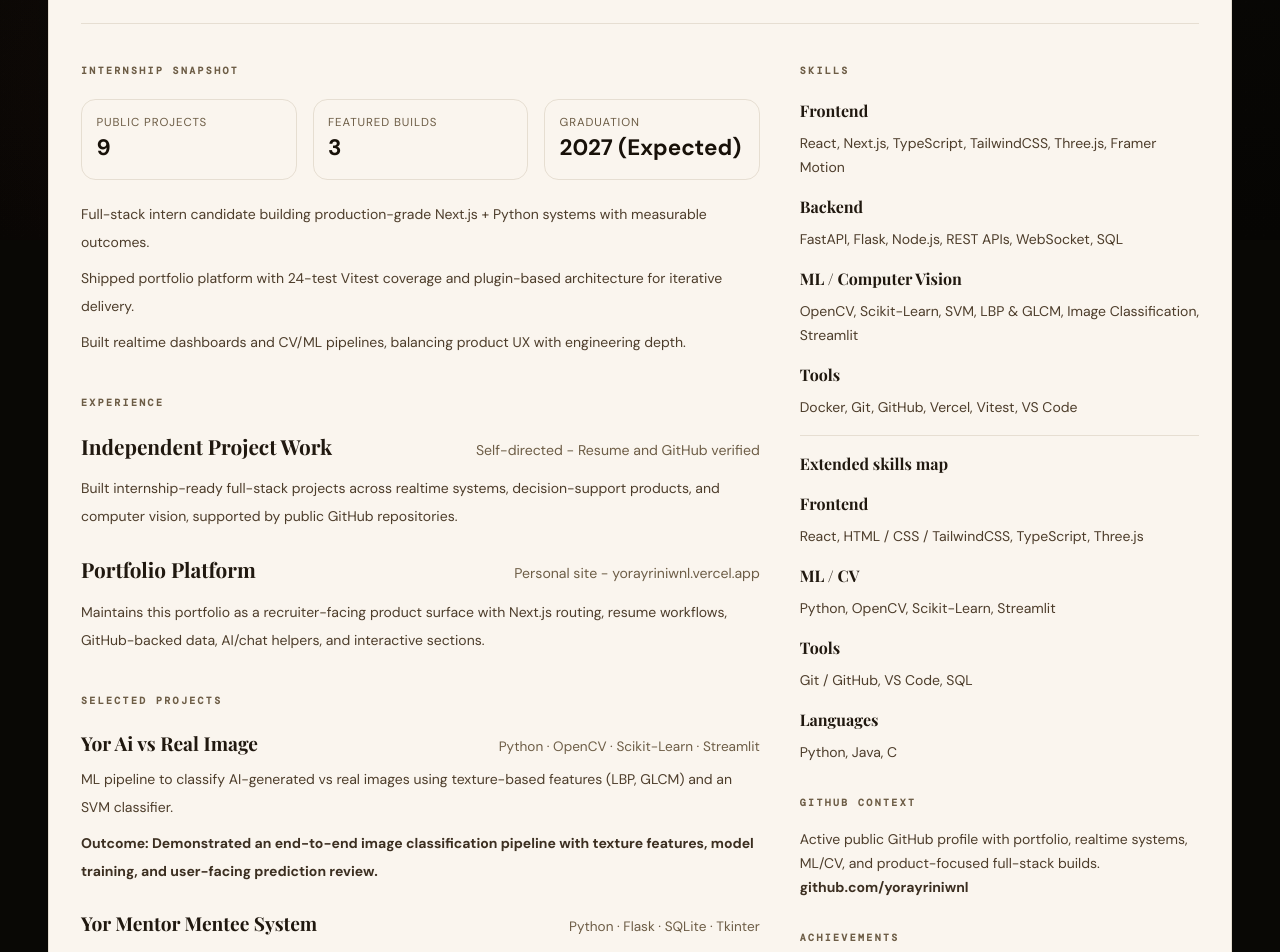
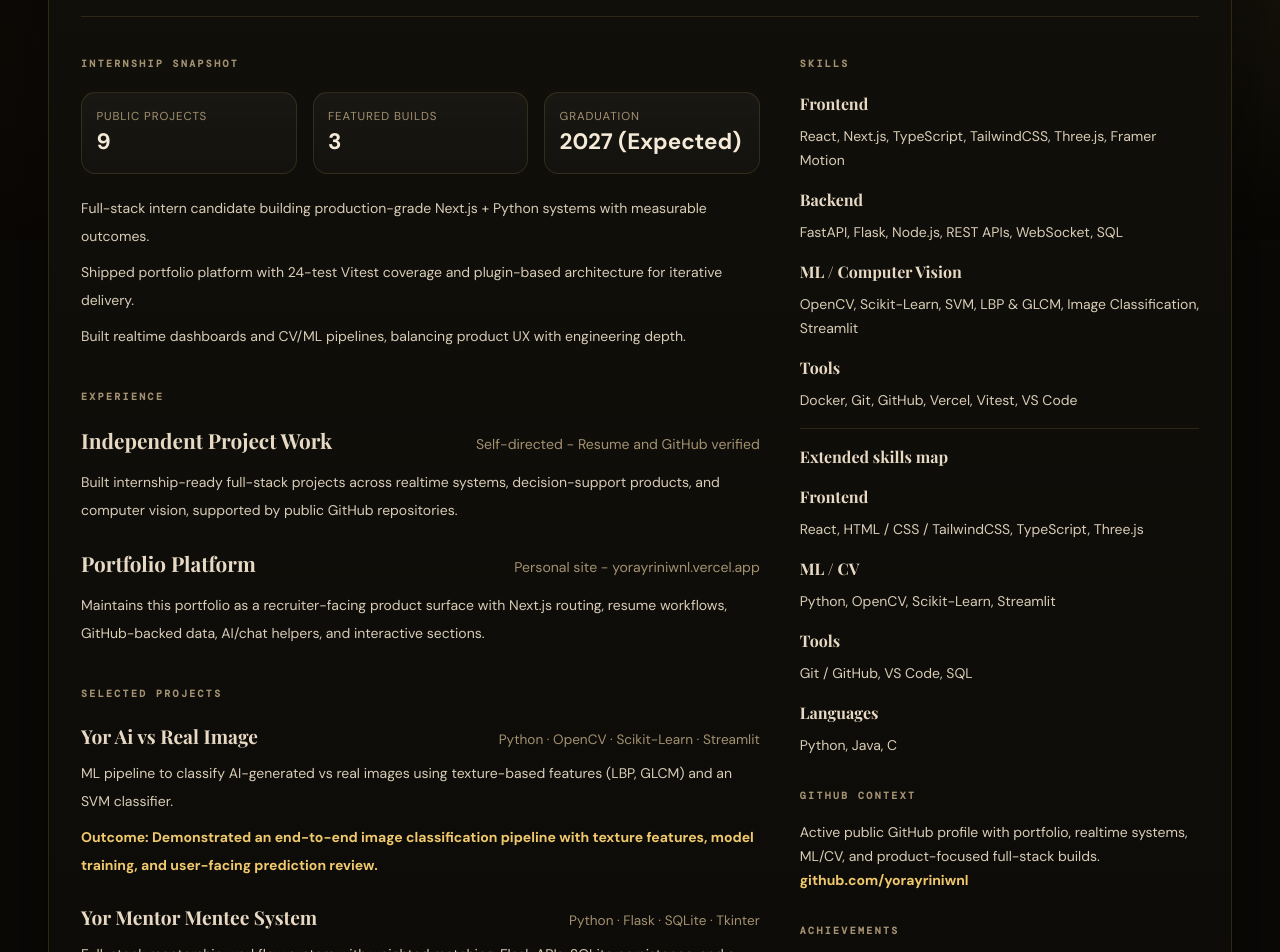
Before and after one commit to yorayriniwnl/Yor-Ayrin-iwnl, a Next.js app: page /resume in a window 1280 px wide. Shown: the part 560-1512 px from the top of the page. Built offline with nearby package versions, Linux system fonts and the light colour scheme; no server answers.

Commit message:
Darken resume page surface

```diff
--- a/app/resume/page.tsx
+++ b/app/resume/page.tsx
@@ -1,5 +1,6 @@
 import Link from 'next/link'
 import type { Metadata } from 'next'
+import type { CSSProperties } from 'react'
 import PrintResumeButton from '../../components/PrintResumeButton'
 import ResumePrintStyles from '../../components/ResumePrintStyles'
 import ResumeTools from '../../components/ResumeTools'
@@ -22,12 +23,30 @@ type ResumeSectionProps = {
   items: ResumeEntry[]
 }
 
+type ResumePageThemeStyle = CSSProperties & {
+  '--resume-card-bg': string
+  '--resume-card-border': string
+  '--resume-divider': string
+  '--resume-heading': string
+  '--resume-subheading': string
+  '--resume-body': string
+  '--resume-muted': string
+  '--resume-panel': string
+  '--resume-shadow': string
+  '--ds-text': string
+  '--ds-text-soft': string
+  '--ds-text-muted': string
+  '--ds-border': string
+  '--ds-primary': string
+  '--ds-primary-strong': string
+}
+
 function ResumeSection({ title, items }: ResumeSectionProps): JSX.Element {
   return (
     <section>
       <h2
         style={{
-          color: '#6d5d46',
+          color: 'var(--resume-muted)',
           fontFamily: 'var(--ds-font-mono)',
           fontSize: '0.62rem',
           letterSpacing: '0.24em',
@@ -43,7 +62,7 @@ function ResumeSection({ title, items }: ResumeSectionProps): JSX.Element {
             <div className="flex flex-col gap-1 sm:flex-row sm:items-baseline sm:justify-between">
               <h3
                 style={{
-                  color: '#20180f',
+                  color: 'var(--resume-subheading)',
                   fontFamily: 'var(--ds-font-display)',
                   fontSize: '1.3rem',
                   fontWeight: 700,
@@ -51,9 +70,9 @@ function ResumeSection({ title, items }: ResumeSectionProps): JSX.Element {
               >
                 {item.title}
               </h3>
-              <p style={{ color: '#6d5d46', fontSize: '0.88rem' }}>{item.meta}</p>
+              <p style={{ color: 'var(--resume-muted)', fontSize: '0.88rem' }}>{item.meta}</p>
             </div>
-            <p className="mt-3 text-sm leading-7" style={{ color: '#4d3d2b' }}>
+            <p className="mt-3 text-sm leading-7" style={{ color: 'var(--resume-body)' }}>
               {item.summary}
             </p>
           </article>
@@ -88,6 +107,28 @@ const INTERNSHIP_HIGHLIGHTS = [
   'Built realtime dashboards and CV/ML pipelines, balancing product UX with engineering depth.',
 ]
 
+const resumePageTheme: ResumePageThemeStyle = {
+  '--resume-card-bg': 'linear-gradient(180deg, rgba(18, 16, 11, 0.98), rgba(10, 9, 6, 0.98))',
+  '--resume-card-border': 'rgba(201, 168, 76, 0.18)',
+  '--resume-divider': 'rgba(201, 168, 76, 0.16)',
+  '--resume-heading': '#f4ead7',
+  '--resume-subheading': '#e7d9c3',
+  '--resume-body': '#d8ccb7',
+  '--resume-muted': '#a39171',
+  '--resume-panel': 'linear-gradient(180deg, rgba(255, 255, 255, 0.04), rgba(255, 255, 255, 0.02))',
+  '--resume-shadow': '0 34px 84px rgba(0, 0, 0, 0.46)',
+  '--ds-text': '#ddd3c1',
+  '--ds-text-soft': '#f4ead7',
+  '--ds-text-muted': '#a39171',
+  '--ds-border': 'rgba(201, 168, 76, 0.18)',
+  '--ds-primary': '#c9a84c',
+  '--ds-primary-strong': '#f0c96d',
+  background:
+    'radial-gradient(circle at top right, rgba(201, 168, 76, 0.16), transparent 28%), radial-gradient(circle at bottom left, rgba(192, 74, 58, 0.12), transparent 30%)',
+  color: 'var(--ds-text)',
+  paddingTop: 'calc(var(--ds-header-height) + 1rem)',
+}
+
 export default function ResumePage(): JSX.Element {
   const selectedProjects = ORDERED_PROJECTS
     .filter((project) => !project.autoGenerated)
@@ -98,7 +139,7 @@ export default function ResumePage(): JSX.Element {
     <>
       <ResumePrintStyles />
 
-      <section className="ds-section">
+      <section className="ds-section" data-resume-shell style={resumePageTheme}>
         <div className="ds-container">
           <div
             data-resume-actions
@@ -109,10 +150,10 @@ export default function ResumePage(): JSX.Element {
                 Back to projects
               </Link>
 
-                <div className="flex w-full flex-wrap gap-3 md:w-auto">
-                  <a href="/resume.pdf" download className="ds-button ds-button--secondary ds-button--sm">
-                    Download PDF
-                  </a>
+              <div className="flex w-full flex-wrap gap-3 md:w-auto">
+                <a href="/resume.pdf" download className="ds-button ds-button--secondary ds-button--sm">
+                  Download PDF
+                </a>
                 <a href="/Ayush_Roy_CV.docx" download className="ds-button ds-button--ghost ds-button--sm">
                   Download DOCX
                 </a>
@@ -121,7 +162,7 @@ export default function ResumePage(): JSX.Element {
             </div>
 
             <div className="flex flex-wrap items-center justify-between gap-3">
-              <p className="text-xs" style={{ color: '#7a7060' }}>
+              <p className="text-xs" style={{ color: 'var(--resume-muted)' }}>
                 Recruiter mode: concise scan, evidence-forward projects, and export-ready resume tools.
               </p>
               <ResumeTools showPrint={false} />
@@ -129,22 +170,24 @@ export default function ResumePage(): JSX.Element {
           </div>
 
           <article
+            data-resume-page
             className="print:rounded-none print:border-0 print:p-0 print:shadow-none"
             style={{
-              border: '1px solid rgba(151,132,95,0.22)',
+              border: '1px solid var(--resume-card-border)',
               borderRadius: '2rem',
-              background: 'rgba(255,250,243,0.98)',
-              color: '#2d2317',
+              background: 'var(--resume-card-bg)',
+              color: 'var(--ds-text)',
               padding: '2rem',
-              boxShadow: '0 28px 80px rgba(0,0,0,0.18)',
+              boxShadow: 'var(--resume-shadow)',
+              backdropFilter: 'blur(18px)',
             }}
           >
-            <header style={{ borderBottom: '1px solid rgba(151,132,95,0.2)', paddingBottom: '2rem' }}>
+            <header style={{ borderBottom: '1px solid var(--resume-divider)', paddingBottom: '2rem' }}>
               <div className="flex flex-col gap-6 lg:flex-row lg:items-end lg:justify-between">
                 <div>
                   <p
                     style={{
-                      color: '#6d5d46',
+                      color: 'var(--resume-muted)',
                       fontFamily: 'var(--ds-font-mono)',
                       fontSize: '0.62rem',
                       letterSpacing: '0.28em',
@@ -157,7 +200,7 @@ export default function ResumePage(): JSX.Element {
                   <h1
                     style={{
                       marginTop: '0.9rem',
-                      color: '#181109',
+                      color: 'var(--resume-heading)',
                       fontFamily: 'var(--ds-font-display)',
                       fontSize: 'clamp(2.3rem, 5vw, 3.8rem)',
                       fontWeight: 700,
@@ -167,7 +210,7 @@ export default function ResumePage(): JSX.Element {
                     {RESUME_PROFILE.name}
                   </h1>
 
-                  <p className="mt-4 max-w-2xl text-sm leading-7" style={{ color: '#4d3d2b' }}>
+                  <p className="mt-4 max-w-2xl text-sm leading-7" style={{ color: 'var(--resume-body)' }}>
                     {RESUME_PROFILE.summary}
                   </p>
 
@@ -179,7 +222,7 @@ export default function ResumePage(): JSX.Element {
                   </div>
                 </div>
 
-                <div className="grid gap-2 text-sm" style={{ color: '#4d3d2b', wordBreak: 'break-word' }}>
+                <div className="grid gap-2 text-sm" style={{ color: 'var(--resume-body)', wordBreak: 'break-word' }}>
                   <a href={`mailto:${RESUME_PROFILE.email}`}>{RESUME_PROFILE.email}</a>
                   <a href={`tel:${RESUME_PROFILE.phone.replace(/\s+/g, '')}`}>
                     {RESUME_PROFILE.phone}
@@ -200,7 +243,7 @@ export default function ResumePage(): JSX.Element {
                 <section>
                   <h2
                     style={{
-                      color: '#6d5d46',
+                      color: 'var(--resume-muted)',
                       fontFamily: 'var(--ds-font-mono)',
                       fontSize: '0.62rem',
                       letterSpacing: '0.24em',
@@ -210,29 +253,29 @@ export default function ResumePage(): JSX.Element {
                     Internship Snapshot
                   </h2>
                   <div className="mt-5 grid gap-4 sm:grid-cols-3">
-                    <article style={{ border: '1px solid rgba(151,132,95,0.2)', borderRadius: '0.9rem', padding: '0.9rem' }}>
-                      <p style={{ color: '#6d5d46', fontSize: '0.72rem', textTransform: 'uppercase', letterSpacing: '0.08em' }}>
+                    <article style={{ border: '1px solid var(--resume-divider)', borderRadius: '0.9rem', padding: '0.9rem', background: 'var(--resume-panel)' }}>
+                      <p style={{ color: 'var(--resume-muted)', fontSize: '0.72rem', textTransform: 'uppercase', letterSpacing: '0.08em' }}>
                         Public projects
                       </p>
-                      <p style={{ color: '#181109', fontSize: '1.4rem', fontWeight: 700 }}>{githubProjectCount}</p>
+                      <p style={{ color: 'var(--resume-heading)', fontSize: '1.4rem', fontWeight: 700 }}>{githubProjectCount}</p>
                     </article>
-                    <article style={{ border: '1px solid rgba(151,132,95,0.2)', borderRadius: '0.9rem', padding: '0.9rem' }}>
-                      <p style={{ color: '#6d5d46', fontSize: '0.72rem', textTransform: 'uppercase', letterSpacing: '0.08em' }}>
+                    <article style={{ border: '1px solid var(--resume-divider)', borderRadius: '0.9rem', padding: '0.9rem', background: 'var(--resume-panel)' }}>
+                      <p style={{ color: 'var(--resume-muted)', fontSize: '0.72rem', textTransform: 'uppercase', letterSpacing: '0.08em' }}>
                         Featured builds
                       </p>
-                      <p style={{ color: '#181109', fontSize: '1.4rem', fontWeight: 700 }}>
+                      <p style={{ color: 'var(--resume-heading)', fontSize: '1.4rem', fontWeight: 700 }}>
                         {selectedProjects.filter((project) => project.featured).length}
                       </p>
                     </article>
-                    <article style={{ border: '1px solid rgba(151,132,95,0.2)', borderRadius: '0.9rem', padding: '0.9rem' }}>
-                      <p style={{ color: '#6d5d46', fontSize: '0.72rem', textTransform: 'uppercase', letterSpacing: '0.08em' }}>
+                    <article style={{ border: '1px solid var(--resume-divider)', borderRadius: '0.9rem', padding: '0.9rem', background: 'var(--resume-panel)' }}>
+                      <p style={{ color: 'var(--resume-muted)', fontSize: '0.72rem', textTransform: 'uppercase', letterSpacing: '0.08em' }}>
                         Graduation
                       </p>
-                      <p style={{ color: '#181109', fontSize: '1.4rem', fontWeight: 700 }}>2027 (Expected)</p>
+                      <p style={{ color: 'var(--resume-heading)', fontSize: '1.4rem', fontWeight: 700 }}>2027 (Expected)</p>
                     </article>
                   </div>
 
-                  <ul className="mt-5 space-y-2 text-sm leading-7" style={{ color: '#4d3d2b' }}>
+                  <ul className="mt-5 space-y-2 text-sm leading-7" style={{ color: 'var(--resume-body)' }}>
                     {INTERNSHIP_HIGHLIGHTS.map((highlight) => (
                       <li key={highlight}>{highlight}</li>
                     ))}
@@ -244,7 +287,7 @@ export default function ResumePage(): JSX.Element {
                 <section>
                   <h2
                     style={{
-                      color: '#6d5d46',
+                      color: 'var(--resume-muted)',
                       fontFamily: 'var(--ds-font-mono)',
                       fontSize: '0.62rem',
                       letterSpacing: '0.24em',
@@ -260,7 +303,7 @@ export default function ResumePage(): JSX.Element {
                         <div className="flex flex-col gap-2 sm:flex-row sm:items-baseline sm:justify-between">
                           <h3
                             style={{
-                              color: '#20180f',
+                              color: 'var(--resume-subheading)',
                               fontFamily: 'var(--ds-font-display)',
                               fontSize: '1.2rem',
                               fontWeight: 700,
@@ -268,15 +311,15 @@ export default function ResumePage(): JSX.Element {
                           >
                             {project.title}
                           </h3>
-                          <p style={{ color: '#6d5d46', fontSize: '0.85rem' }}>
+                          <p style={{ color: 'var(--resume-muted)', fontSize: '0.85rem' }}>
                             {(project.tech ?? []).slice(0, 4).join(' · ')}
                           </p>
                         </div>
-                        <p className="mt-2 text-sm leading-7" style={{ color: '#4d3d2b' }}>
+                        <p className="mt-2 text-sm leading-7" style={{ color: 'var(--resume-body)' }}>
                           {project.shortDescription}
                         </p>
                         {project.outcome ? (
-                          <p className="mt-2 text-sm leading-7" style={{ color: '#3c2f21', fontWeight: 600 }}>
+                          <p className="mt-2 text-sm leading-7" style={{ color: 'var(--ds-primary-strong)', fontWeight: 600 }}>
                             Outcome: {project.outcome}
                           </p>
                         ) : null}
@@ -292,7 +335,7 @@ export default function ResumePage(): JSX.Element {
                 <section>
                   <h2
                     style={{
-                      color: '#6d5d46',
+                      color: 'var(--resume-muted)',
                       fontFamily: 'var(--ds-font-mono)',
                       fontSize: '0.62rem',
                       letterSpacing: '0.24em',
@@ -307,7 +350,7 @@ export default function ResumePage(): JSX.Element {
                       <div key={group.title}>
                         <h3
                           style={{
-                            color: '#20180f',
+                            color: 'var(--resume-subheading)',
                             fontFamily: 'var(--ds-font-display)',
                             fontSize: '1rem',
                             fontWeight: 700,
@@ -315,16 +358,16 @@ export default function ResumePage(): JSX.Element {
                         >
                           {group.title}
                         </h3>
-                        <p className="mt-2 text-sm leading-6" style={{ color: '#4d3d2b' }}>
+                        <p className="mt-2 text-sm leading-6" style={{ color: 'var(--resume-body)' }}>
                           {group.skills.join(', ')}
                         </p>
                       </div>
                     ))}
 
-                    <div style={{ borderTop: '1px solid rgba(151,132,95,0.2)', paddingTop: '1rem' }}>
+                    <div style={{ borderTop: '1px solid var(--resume-divider)', paddingTop: '1rem' }}>
                       <h3
                         style={{
-                          color: '#20180f',
+                          color: 'var(--resume-subheading)',
                           fontFamily: 'var(--ds-font-display)',
                           fontSize: '1rem',
                           fontWeight: 700,
@@ -338,7 +381,7 @@ export default function ResumePage(): JSX.Element {
                       <div key={category}>
                         <h3
                           style={{
-                            color: '#20180f',
+                            color: 'var(--resume-subheading)',
                             fontFamily: 'var(--ds-font-display)',
                             fontSize: '1rem',
                             fontWeight: 700,
@@ -346,7 +389,7 @@ export default function ResumePage(): JSX.Element {
                         >
                           {category}
                         </h3>
-                        <p className="mt-2 text-sm leading-6" style={{ color: '#4d3d2b' }}>
+                        <p className="mt-2 text-sm leading-6" style={{ color: 'var(--resume-body)' }}>
                           {skills.map((skill) => skill.name).slice(0, 6).join(', ')}
                         </p>
                       </div>
@@ -357,7 +400,7 @@ export default function ResumePage(): JSX.Element {
                 <section>
                   <h2
                     style={{
-                      color: '#6d5d46',
+                      color: 'var(--resume-muted)',
                       fontFamily: 'var(--ds-font-mono)',
                       fontSize: '0.62rem',
                       letterSpacing: '0.24em',
@@ -366,11 +409,11 @@ export default function ResumePage(): JSX.Element {
                   >
                     GitHub Context
                   </h2>
-                  <div className="mt-4 space-y-3 text-sm leading-6" style={{ color: '#4d3d2b' }}>
+                  <div className="mt-4 space-y-3 text-sm leading-6" style={{ color: 'var(--resume-body)' }}>
                     <p>
                       Active public GitHub profile with portfolio, realtime systems, ML/CV, and product-focused full-stack builds.
                     </p>
-                    <a href={SITE_PROFILE.githubHref} target="_blank" rel="noreferrer" style={{ color: '#3c2f21', fontWeight: 700 }}>
+                    <a href={SITE_PROFILE.githubHref} target="_blank" rel="noreferrer" style={{ color: 'var(--ds-primary-strong)', fontWeight: 700 }}>
                       {SITE_PROFILE.githubLabel}
                     </a>
                   </div>
@@ -379,7 +422,7 @@ export default function ResumePage(): JSX.Element {
                 <section>
                   <h2
                     style={{
-                      color: '#6d5d46',
+                      color: 'var(--resume-muted)',
                       fontFamily: 'var(--ds-font-mono)',
                       fontSize: '0.62rem',
                       letterSpacing: '0.24em',
@@ -389,7 +432,7 @@ export default function ResumePage(): JSX.Element {
                     Achievements
                   </h2>
 
-                  <ul className="mt-5 space-y-3 text-sm leading-6" style={{ color: '#4d3d2b' }}>
+                  <ul className="mt-5 space-y-3 text-sm leading-6" style={{ color: 'var(--resume-body)' }}>
                     {RESUME_ACHIEVEMENTS.map((achievement) => (
                       <li key={achievement}>{achievement}</li>
                     ))}
```
Also changed, not shown: components/ResumePrintStyles.tsx (+27 -0 lines).
